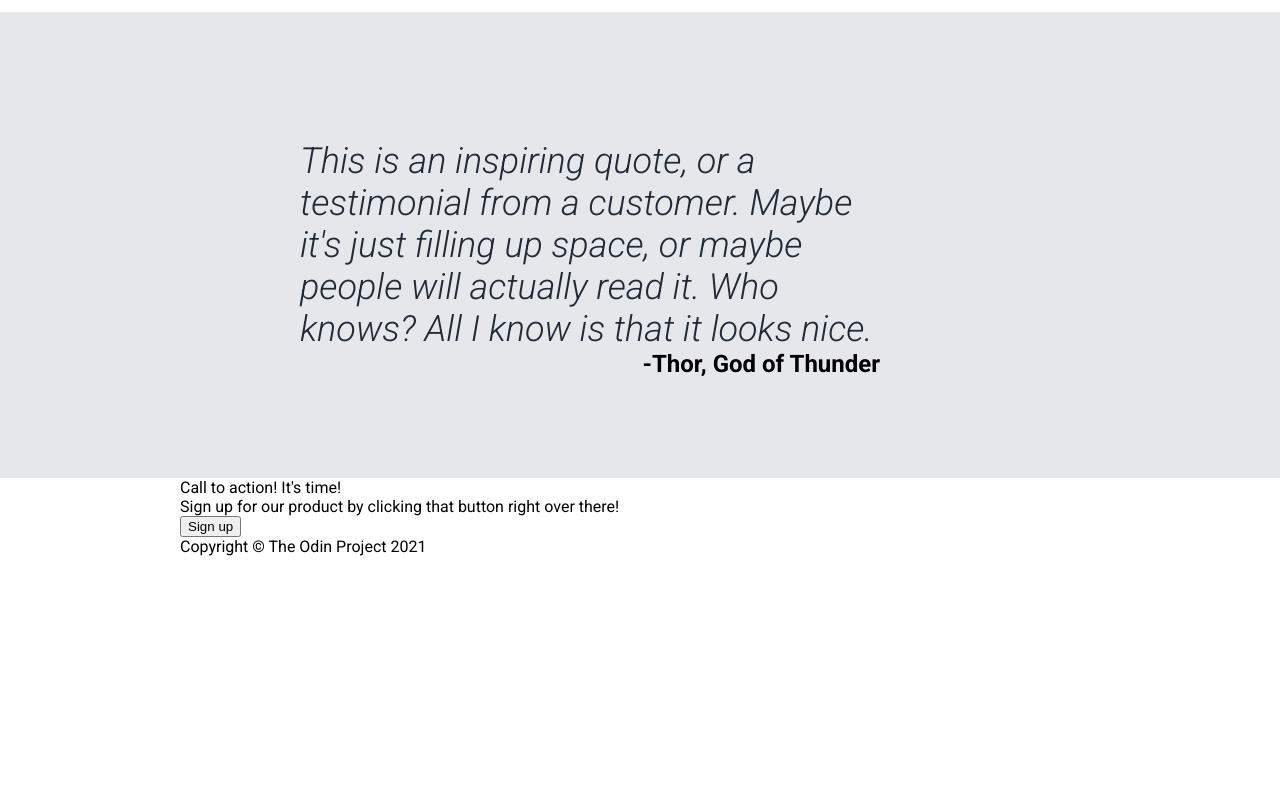
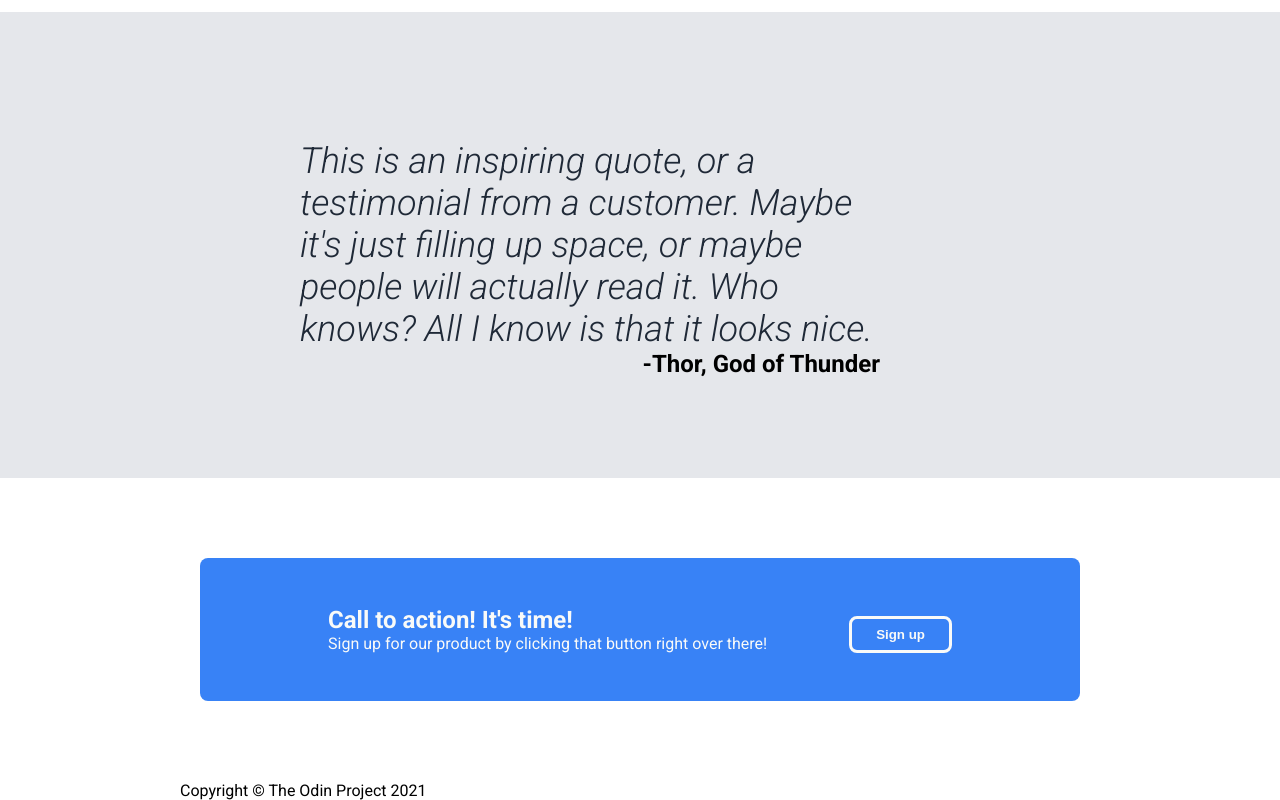
Before and after one commit to bafi-hng/odin-landing-page, a plain HTML site: page index.html in a window 1280 px wide. Shown: the part 923-1723 px from the top of the page. Before the commit the page ends 1479 px from the top, so only its background shows below. Drawn offline with Linux system fonts and the light colour scheme.

Commit message:
Create rough style of fourth section

```diff
--- a/index.html
+++ b/index.html
@@ -59,10 +59,12 @@
             <div class="author">-Thor, God of Thunder</div>
         </div>
         <div class="fourth-section">
-            <div class="ad">
-                <div>Call to action! It's time!</div>
-                <div>Sign up for our product by clicking that button right over there!</div>
-                <button>Sign up</button>
+            <div class="action">
+                <div class="action-message">
+                    <div class="action-header">Call to action! It's time!</div>
+                    <div class="action-text">Sign up for our product by clicking that button right over there!</div>
+                </div>
+                <button class="action-button">Sign up</button>
             </div>
         </div>
     </div>
--- a/style.css
+++ b/style.css
@@ -149,3 +149,43 @@ a {
     font-size: 24px;
     align-self: flex-end;
 }
+
+/* fourth section */
+
+.fourth-section {
+    display: flex;
+    justify-content: center;
+    align-items: center;
+    padding: 80px 200px;
+}
+
+.action {
+    flex: 1;
+    display: flex;
+    background-color: #3882f6;
+    padding: 48px 128px;
+    color:#F9FAF8;
+    border-radius: 8px;
+    justify-content: space-between;
+}
+
+.action-message {
+    display: flex;
+    flex-direction: column;
+}
+
+.action-header {
+    font-size: 24px;
+    font-weight: bold;
+}
+
+.action-button {
+    flex-grow: 0;
+    align-self: flex-end;
+    background-color: #3882f6;
+    padding: 8px 24px;
+    color: #F9FAF8;
+    border: 3px solid #F9FAF8;
+    border-radius: 8px;
+    font-weight: bold;
+}
```
